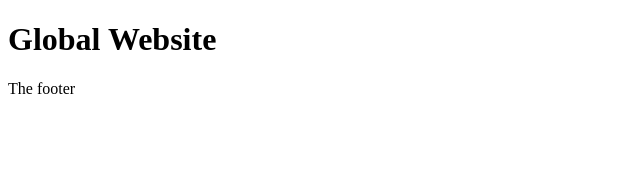
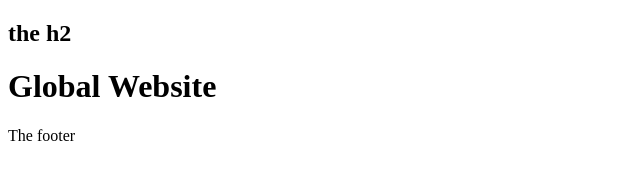
Before and after one commit to phuocnguyen96/global-website, a plain HTML site: page index.html in a window 1280 px wide. Shown: the whole page, without its empty margins (0-640 px from the left). Drawn offline with Linux system fonts and the light colour scheme.

Commit message:
bai thu hai

```diff
--- a/index.html
+++ b/index.html
@@ -6,7 +6,11 @@
     <title>Global Website</title>
 </head>
 <body>
+    <header>
+        <h2>the h2</h2>
+    </header>
     <h1>Global Website</h1>
     <footer>The footer</footer>
+
 </body>
 </html>
```
